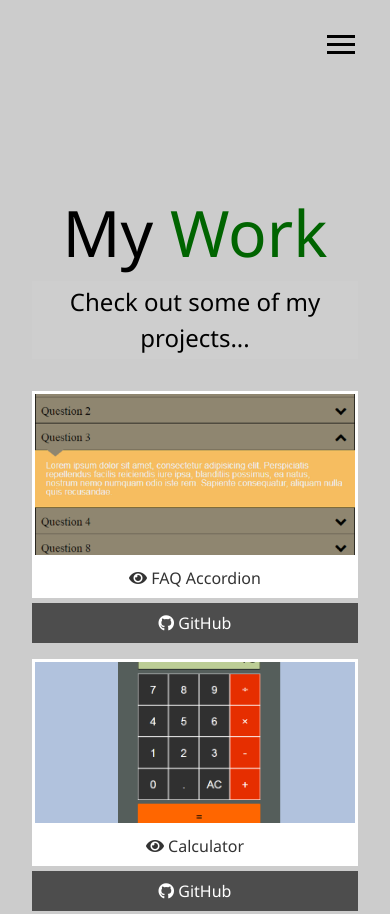
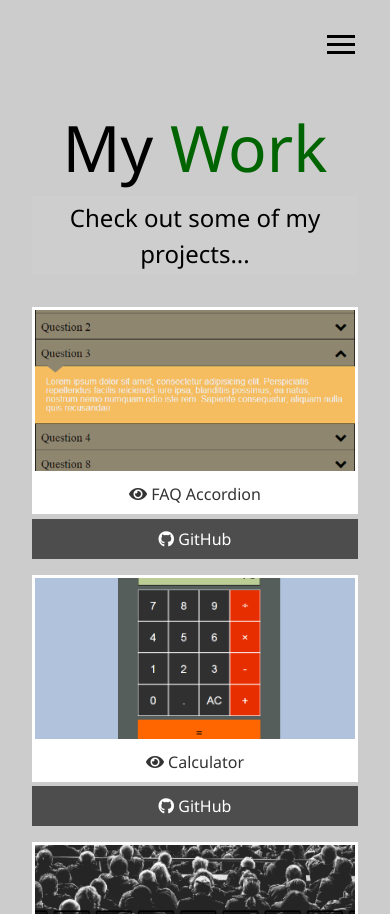
Before and after one commit to Matt-1123/portfolio, a website: page dist/work.html in a window 390 px wide. Shown: the top 914 px of the page. Drawn offline with Linux system fonts and the light colour scheme.

Commit message:
more h1 fixes for all pages

```diff
--- a/scss/_mobile.scss
+++ b/scss/_mobile.scss
@@ -22,9 +22,13 @@
     .lg-heading {
       line-height: 1;
       margin-bottom: 1rem;
-      margin-top: 20vh;
+      margin-top: 10vh;
       font-size: 4em;
     }
+  }
+
+  #home .lg-heading {
+    margin-top: 20vh;
   }
 
   ul.menu-nav,
@@ -75,17 +79,7 @@
 }
 
 // Smartphones
-// TODO: smaller h1
 @include mediaSm {
-  // main {
-  //   padding: 2rem;
-  // }
-
-  // main#home h1 {
-  //   margin-top: 20vh;
-  //   font-size: 4em;
-  // }
-
   .projects {
     grid-template-columns: 1fr;
   }
```
Also changed, not shown: dist/css/main.css.
